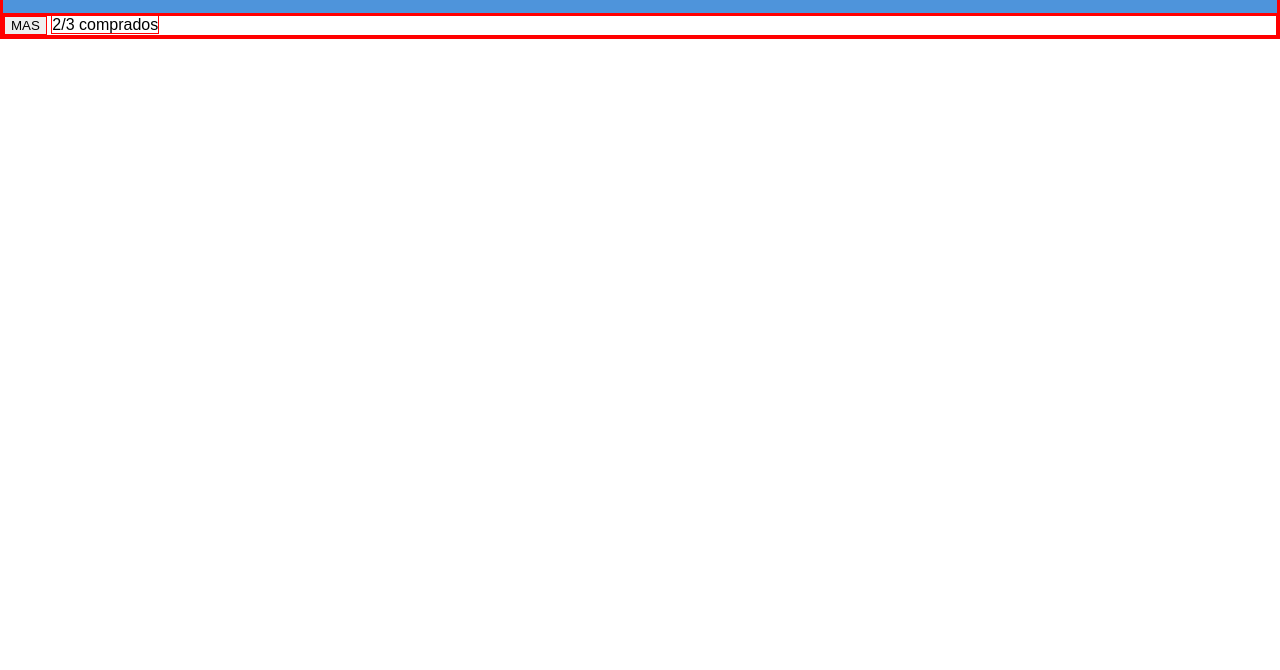
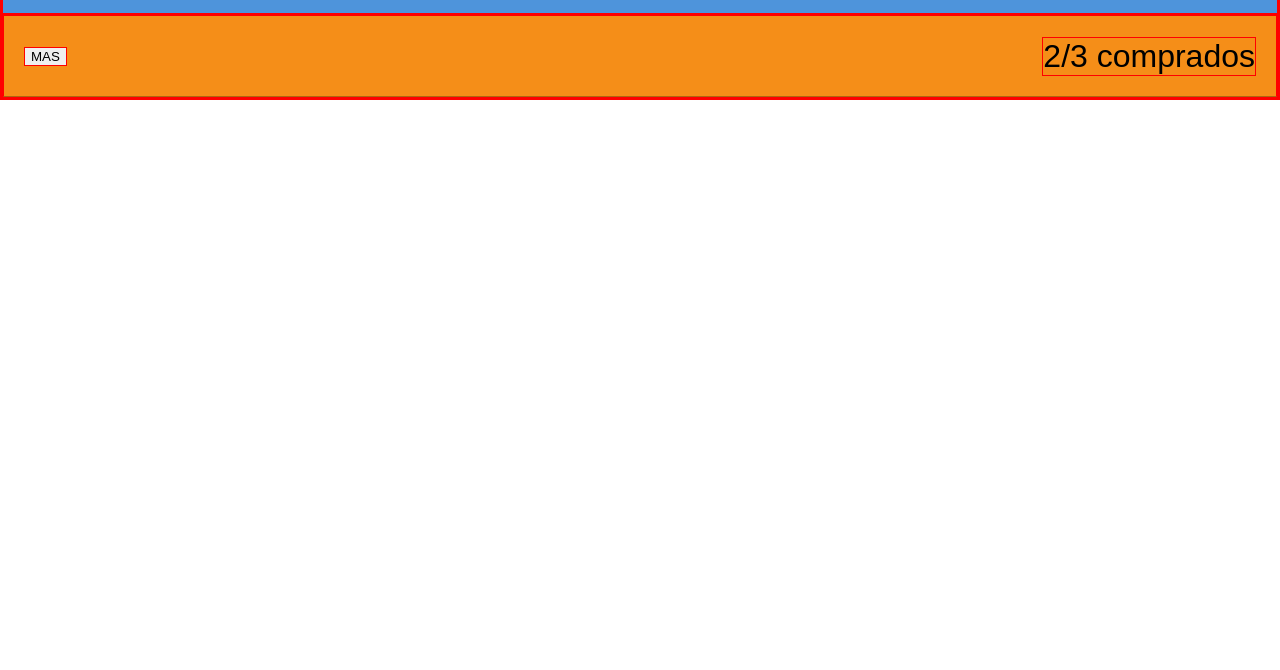
Before and after one commit to rtrepis/202207-w1ch4-ramon-trepat, a plain HTML site: page index.html in a window 1280 px wide. Shown: the part 130-800 px from the top of the page. Drawn offline with Linux system fonts and the light colour scheme.

Commit message:
status-bar CSS

```diff
--- a/css/style.css
+++ b/css/style.css
@@ -18,7 +18,8 @@ body {
   align-items: center;
 }
 
-.nav__menu {
+.nav__menu,
+.status-bar {
   display: flex;
   justify-content: space-between;
 }
@@ -41,3 +42,19 @@ body {
   font-weight: bold;
   color: white;
 }
+
+.status-bar {
+  height: 80px;
+  align-items: center;
+  background-color: #f58e18;
+  border-bottom: 1px solid #af6510;
+}
+
+.status {
+  margin: 20px;
+  font-size: 2rem;
+}
+
+.status__action {
+  margin: 20px;
+}
--- a/index.html
+++ b/index.html
@@ -21,7 +21,7 @@
     </header>
     <main>
       <div class="status-bar">
-        <button class="action">MAS</button>
+        <button class="status__action">MAS</button>
         <spam class="status">2/3 comprados</spam>
       </div>
     </main>
```
